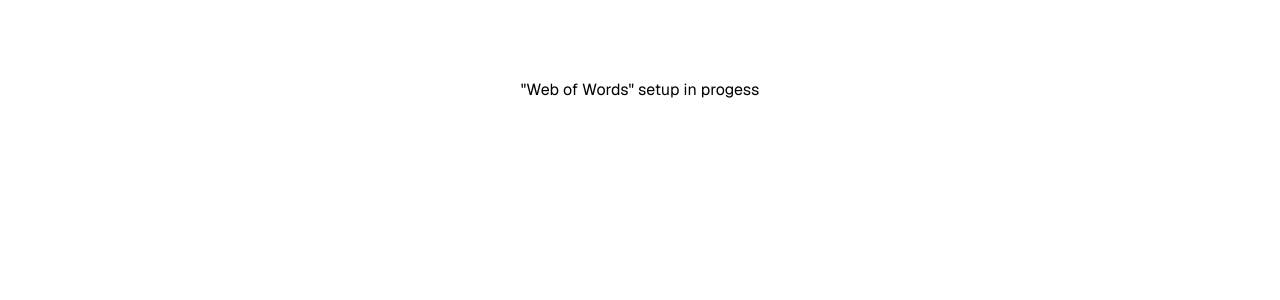
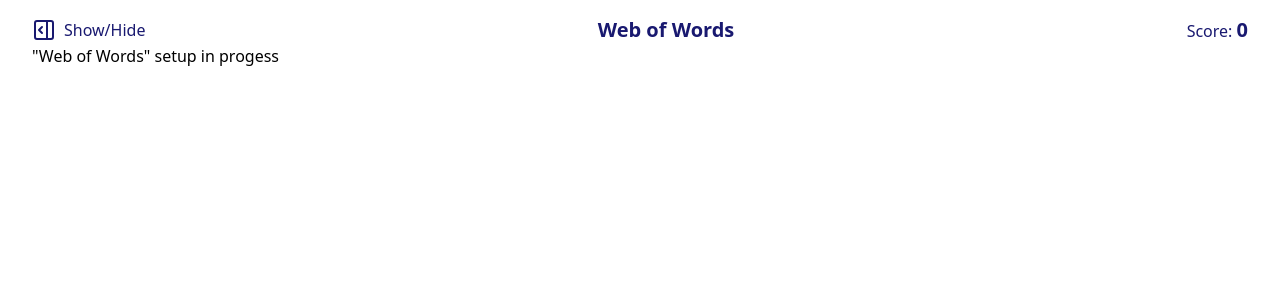
Before and after one commit to jcsmileyjr/web-of-words, a Next.js app: page / in a window 1280 px wide. Shown: the top 300 px of the page. Built offline with nearby package versions, Linux system fonts and the light colour scheme.

Commit message:
Feature Navbar: Initial setup based on Figma UI design and style

```diff
--- /dev/null
+++ b/src/app/components/navbar/Navbar.tsx
@@ -0,0 +1,14 @@
+import { PanelRightOpen } from 'lucide-react';
+
+export default function Navbar() {
+    return (
+        <nav className='flex items-center justify-between text-primaryBlue'>
+            <div className='flex flex-row gap-2'>
+                <PanelRightOpen />
+                <p className='font-medium  text-base'>Show/Hide</p>
+            </div>
+            <h1 className='font-bold text-xl'>Web of Words</h1>
+            <p className='font-medium text-base'>Score: <span className='font-bold text-xl'>0</span></p>
+        </nav>
+    )
+}
--- a/src/app/page.tsx
+++ b/src/app/page.tsx
@@ -1,8 +1,9 @@
-import Image from "next/image";
+import Navbar from "./components/navbar/Navbar";
 
 export default function Home() {
   return (
-    <div className="grid grid-rows-[20px_1fr_20px] items-center justify-items-center min-h-screen p-8 pb-20 gap-16 sm:p-20 font-[family-name:var(--font-geist-sans)]">
+    <div className="flex flex-col px-8 py-4">
+      <Navbar />
       "Web of Words" setup in progess
     </div>
   );
--- a/tailwind.config.ts
+++ b/tailwind.config.ts
@@ -12,7 +12,7 @@ export default {
       colors: {
         background: "var(--background)",
         foreground: "var(--foreground)",
-        'primayBlue': "#191970",
+        'primaryBlue': "#191970",
         'secondaryBlue': "#000080",
         'contrastPurple': "#4B0082",
         'borderStrawberry': "#B76E79",
```
